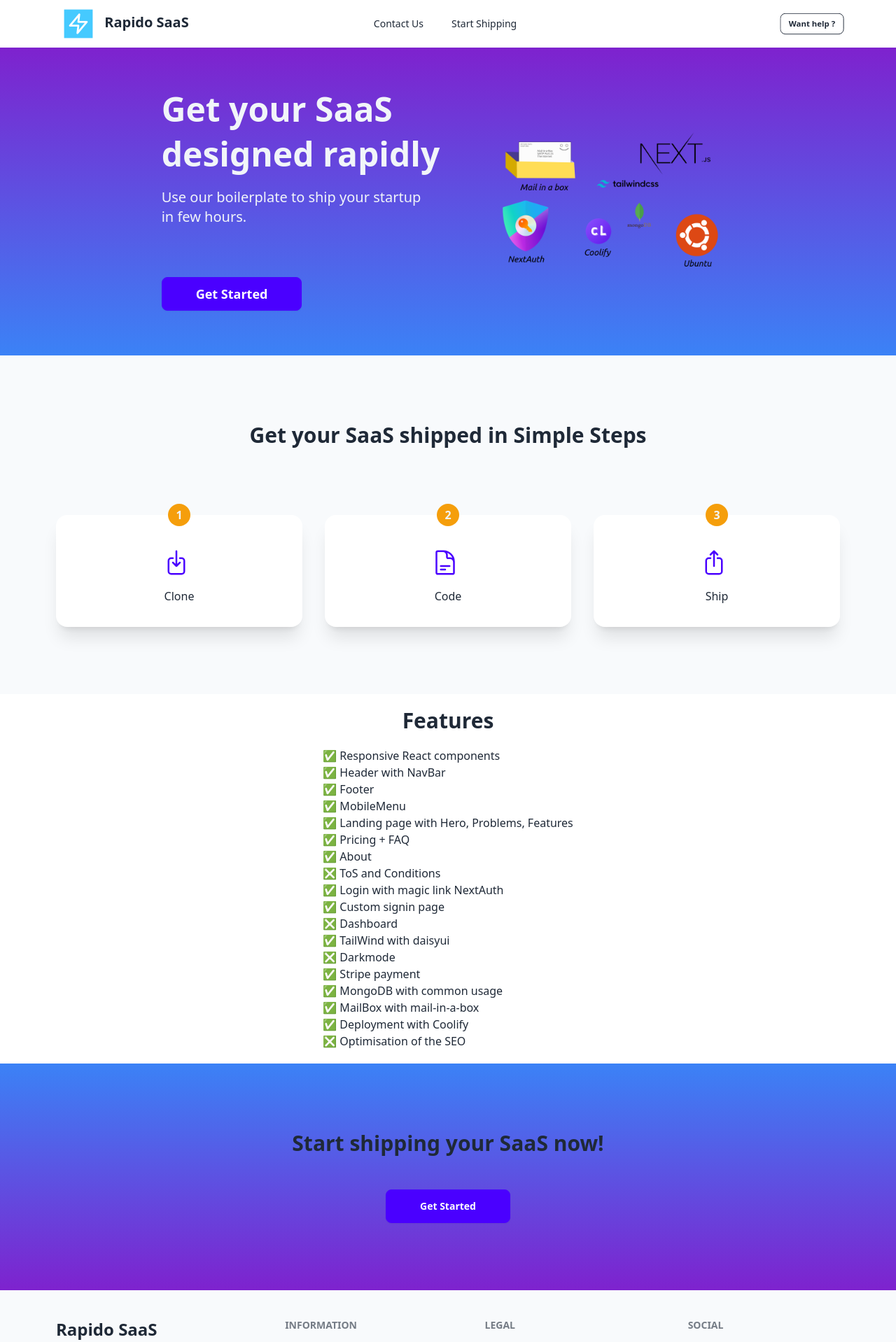
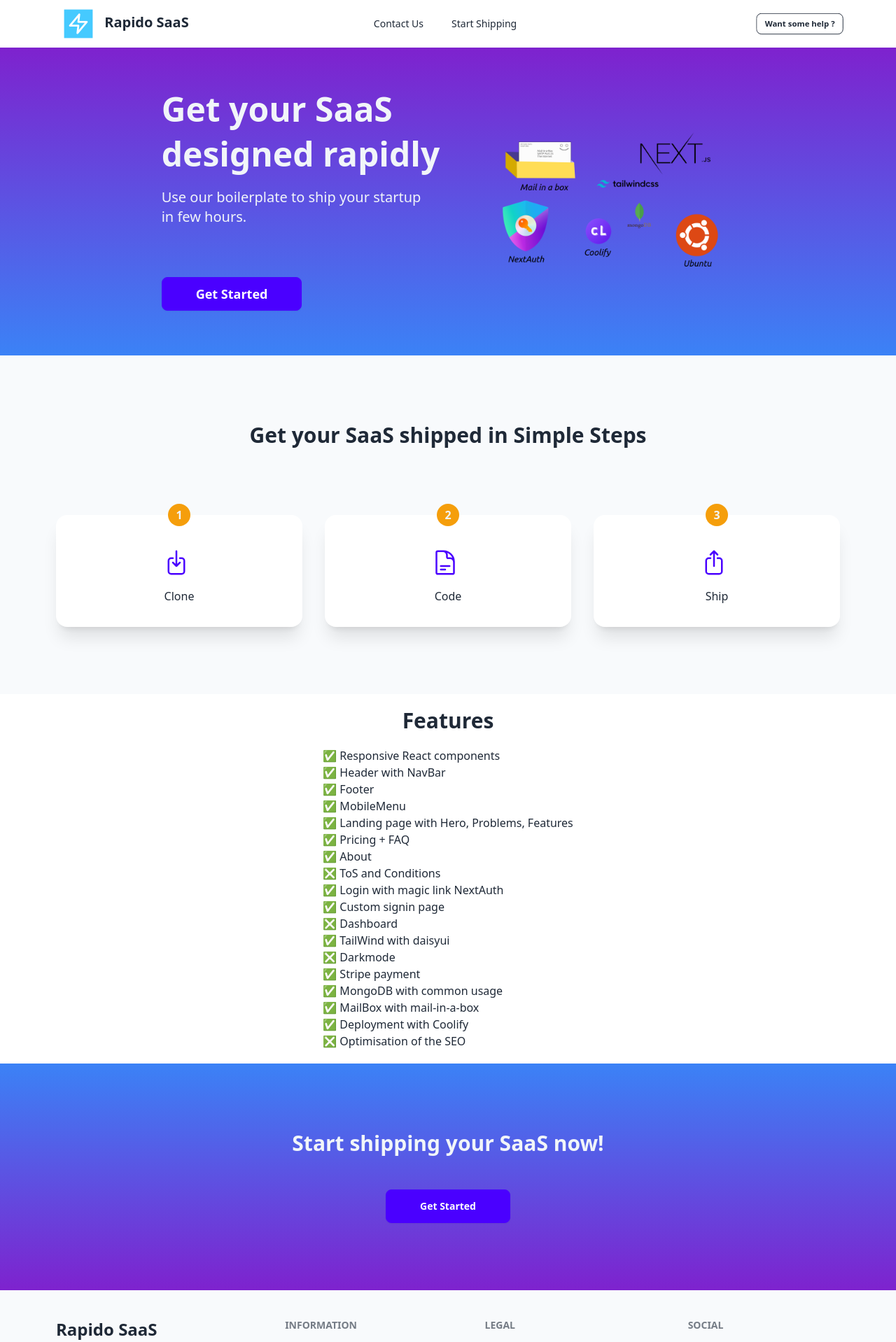
Before and after one commit to nazimboudeffa/rapidosaas-next14-website, a Next.js app: page / in a window 1280 px wide. Shown: the top 1918 px of the page at 70% size. Built offline with nearby package versions, Linux system fonts and the light colour scheme.

Commit message:
Changed a color

```diff
--- a/src/components/home/CTA2.js
+++ b/src/components/home/CTA2.js
@@ -6,7 +6,7 @@
         <>
              <div className="grid place-items-center bg-gradient-to-t to-blue-500 from-purple-700 w-full ">
             <div className="max-w-6xl py-24 px-4 content-center text-center justify-center">
-                <h2 className="text-3xl  text-center font-bold">Start shipping your SaaS now!</h2>
+                <h2 className="text-3xl text-slate-100 text-center font-bold">Start shipping your SaaS now!</h2>
                 <Link href="/start-designing"><button className="btn mt-12 btn-primary inline-block px-12 normal-case">Get Started</button></Link>
             </div>
         </div>
--- a/src/containers/NavProfileLinks.js
+++ b/src/containers/NavProfileLinks.js
@@ -81,7 +81,7 @@
             !isLoggedIn &&
             <>
                 {/* <button className='btn btn-sm text-xs mr-4 normal-case md:btn-ghost ' onClick={() => openLoginModal()}>Sign In</button> */}
-                <Link href="https://calendar.app.google/8X1TqBgcJain3tTV6"><button className='btn md:mt-0 mt-4 btn-block btn-sm text-xs btn-outline normal-case hover:text-white hover:btn-primary'>Want help ?</button></Link>
+                <Link href="https://calendar.app.google/8X1TqBgcJain3tTV6"><button className='btn md:mt-0 mt-4 btn-block btn-sm text-xs btn-outline normal-case hover:text-white hover:btn-primary'>Want some help ?</button></Link>
             </>
         }
 
```
